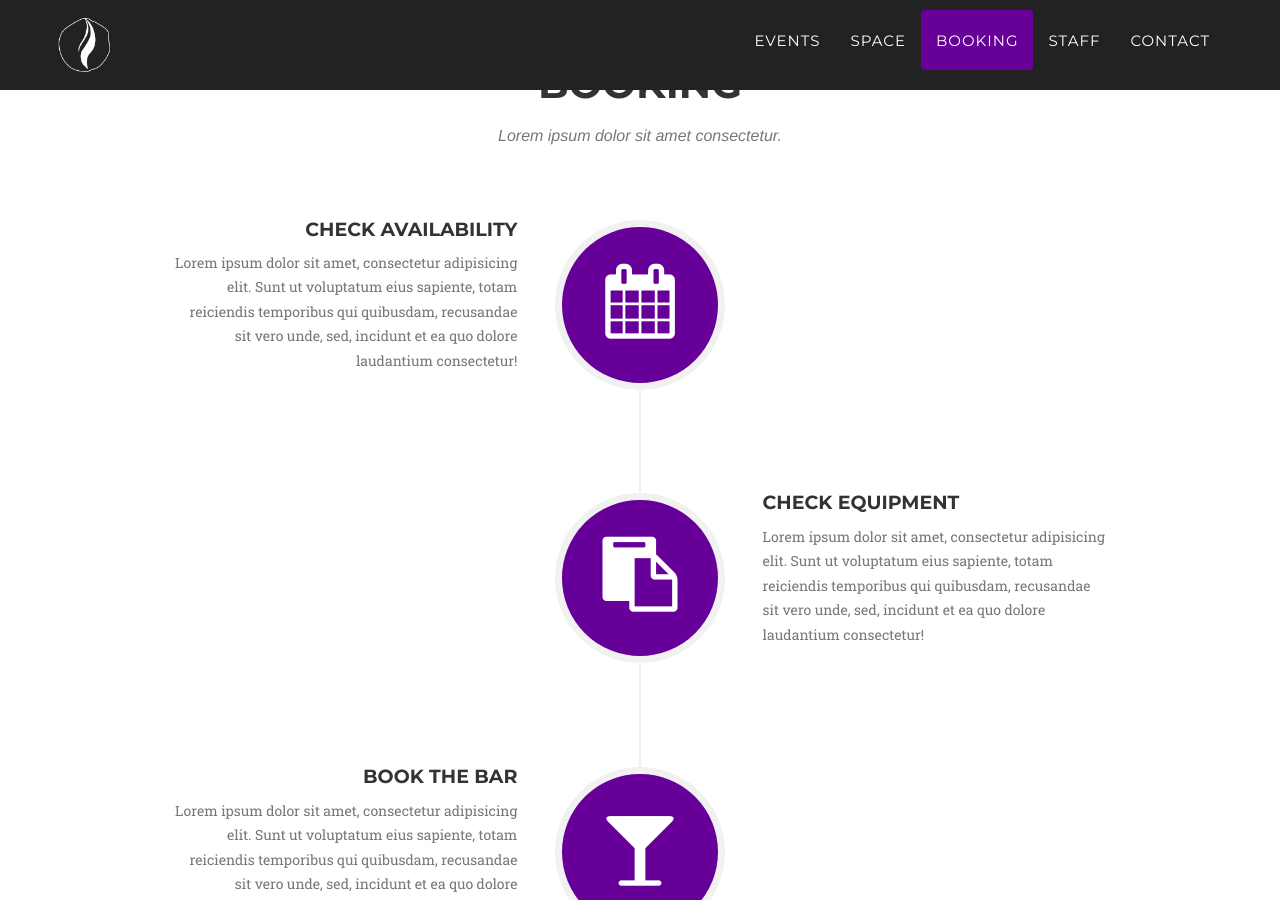
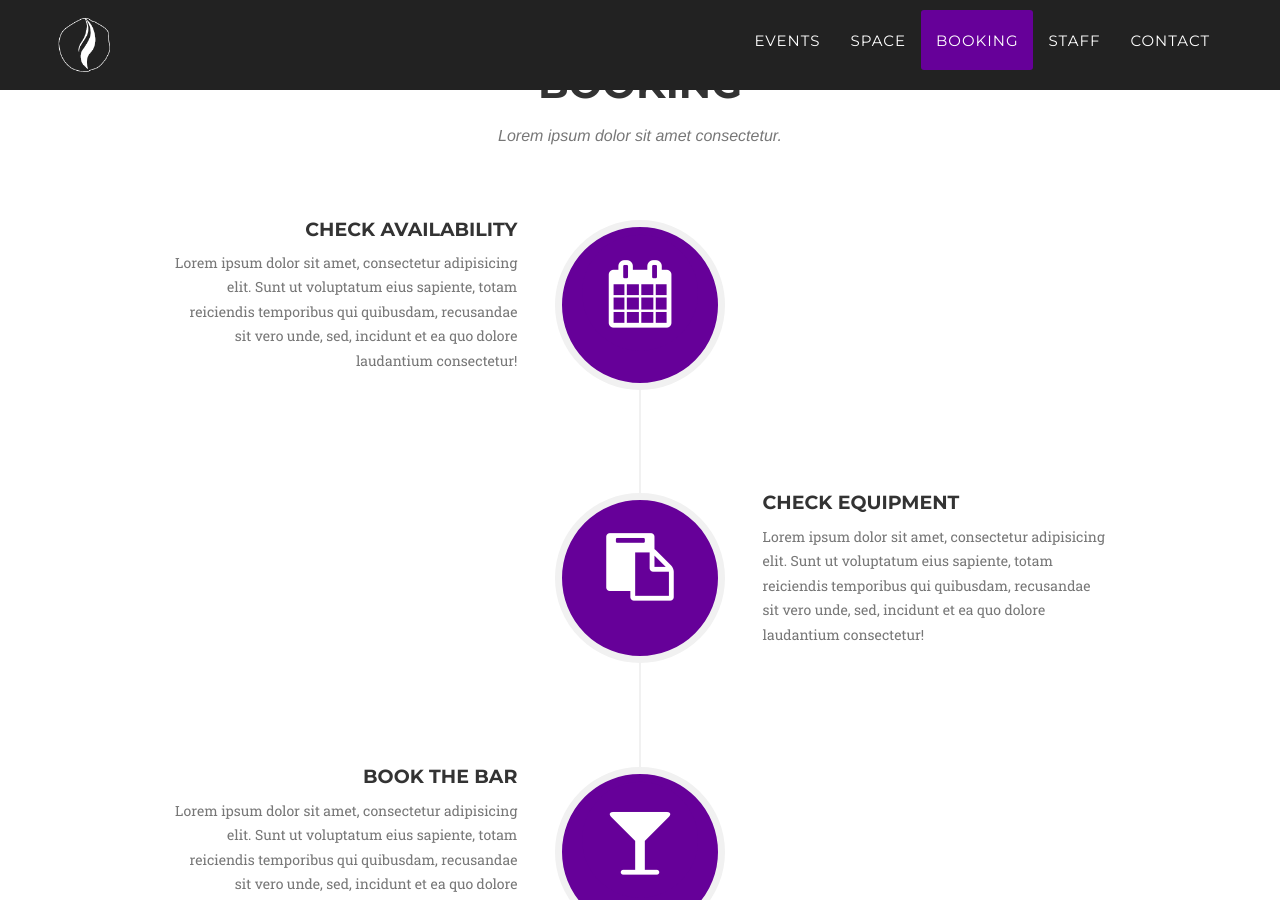
Before and after one commit to ryanfan/cats-eye-revamped, a Jekyll site: the page built from _posts/2014-07-16-project-3.markdown, in a window 1280 px wide and 900 px high, scrolled down 2259 px. Built offline with Jekyll 4.4.1, drawn with Linux system fonts in a browser that asks for light colours; some web fonts are replaced.

Commit message:
Responsive icons in Bookings

```diff
--- a/_includes/about.html
+++ b/_includes/about.html
@@ -13,7 +13,7 @@
                         <li>
                             <div class="timeline-image">
                                 <!--<img class="img-circle img-responsive" src="img/about/1.jpg" alt="">-->
-                                <span class="fa-stack fa-5x">
+                                <span class="fa-stack symbol-responsive">
                                     <i class="fa fa-circle fa-stack-2x text-primary"></i>
                                     <i class="fa fa-calendar fa-stack-1x fa-inverse"></i>
                                 </span>
@@ -31,8 +31,8 @@
                         <li class="timeline-inverted">
                             <div class="timeline-image">
                                 <!--<img class="img-circle img-responsive" src="img/about/2.jpg" alt="">-->
-                                <span class="fa-stack fa-5x">
-                                    <i class="fa fa-circle fa-stack-2x text-primary"></i>
+                                <span class="fa-stack symbol-responsive">
+                                    <i class="fa fa-circle text-primary"></i>
                                     <i class="fa fa-clipboard fa-stack-1x fa-inverse"></i>
                                 </span>
                             </div>
@@ -49,7 +49,7 @@
                         <li>
                             <div class="timeline-image">
                                 <!--<img class="img-circle img-responsive" src="img/about/3.jpg" alt="">-->
-                                <span class="fa-stack fa-5x">
+                                <span class="fa-stack symbol-responsive">
                                     <i class="fa fa-circle fa-stack-2x text-primary"></i>
                                     <i class="fa fa-glass fa-stack-1x fa-inverse"></i>
                                 </span>
--- a/_posts/2014-07-16-project-3.markdown
+++ b/_posts/2014-07-16-project-3.markdown
@@ -4,8 +4,8 @@ subtitle:
 layout: default
 modal-id: 3
 date: 2014-07-16
-img: golden.png
-thumbnail: golden-thumbnail.png
+img: pubnight.png
+thumbnail: pubnight-thumbnail.png
 alt: image-alt
 project-date: April 2014
 client: Start Bootstrap
```
Also changed, not shown: _includes/css/custom.css (+16 -0 lines), img/portfolio/pubnight-thumbnail.png (added), img/portfolio/pubnight.png (added), 1 other file.
